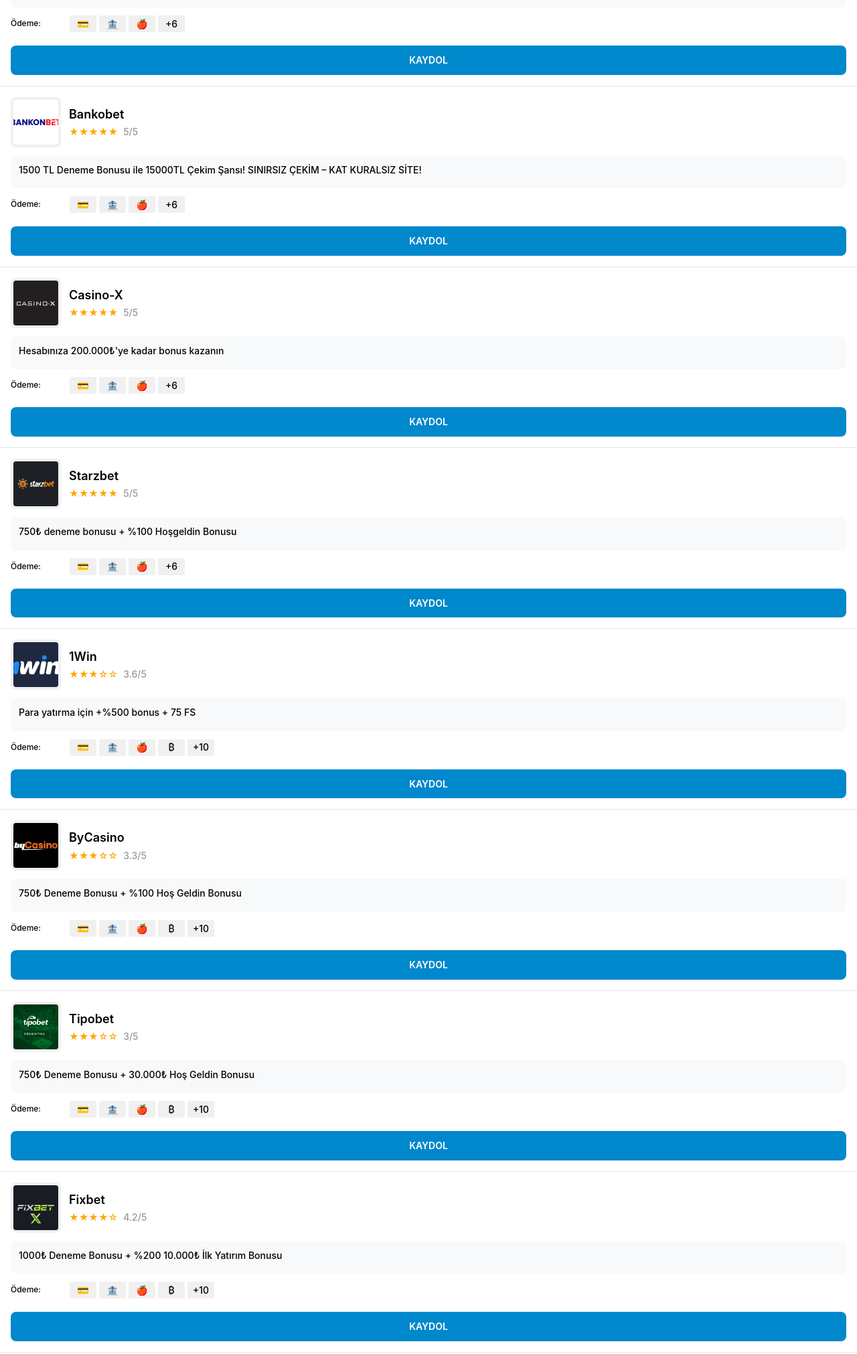
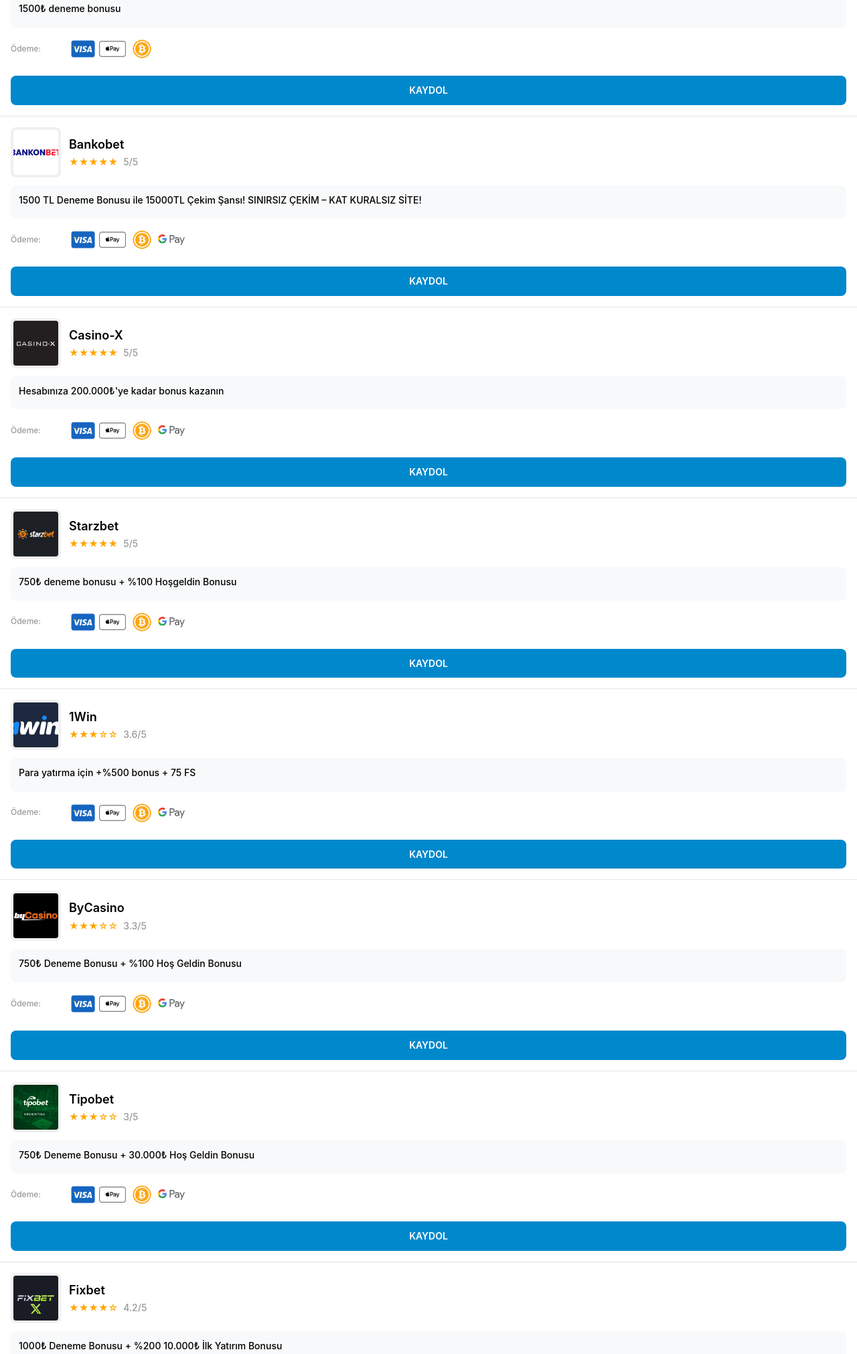
Before and after one commit to kl4yness/bonuslar, a plain HTML site: page index.html in a window 1280 px wide. Shown: the part 743-2765 px from the top of the page at 67% size. Drawn offline with Linux system fonts and the light colour scheme.

Commit message:
Add files via upload

```diff
--- a/index.html
+++ b/index.html
@@ -124,7 +124,7 @@
 
       .payment-label {
         font-size: 12px;
-        color: var(--tg-theme-hint-color, #000);
+        color: var(--tg-theme-hint-color, #999999);
         min-width: 80px;
       }
 
@@ -132,18 +132,22 @@
         display: flex;
         gap: 4px;
         flex-wrap: wrap;
-        color: #000;
       }
 
       .payment-icon {
         width: 40px;
-        height: 25px;
-        background: #f0f0f0;
+        height: 40px;
         border-radius: 2px;
         font-size: 14px;
         display: flex;
         align-items: center;
         justify-content: center;
+        object-fit: cover;
+      }
+
+      .payment-icon img {
+        width: 100%;
+        height: 100%;
       }
 
       .action-buttons {
@@ -231,9 +235,10 @@
         <div class="payment-methods">
           <span class="payment-label">Ödeme:</span>
           <div class="payment-icons">
-            <div class="payment-icon">💳</div>
-            <div class="payment-icon">🏦</div>
-            <div class="payment-icon">📱</div>
+                        <div class="payment-icon"><img src="img/visa.png" alt=""></div>
+            <div class="payment-icon"><img src="img/apple-pay-icon.webp" alt=""></div>
+            <div class="payment-icon"><img src="img/googleplay.svg" alt=""></div>
+
           </div>
         </div>
         <div class="action-buttons">
@@ -266,10 +271,11 @@
         <div class="payment-methods">
           <span class="payment-label">Ödeme:</span>
           <div class="payment-icons">
-            <div class="payment-icon">💳</div>
-            <div class="payment-icon">🍎</div>
-            <div class="payment-icon">₿</div>
-            <div class="payment-icon">+15</div>
+                        <div class="payment-icon"><img src="img/visa.png" alt=""></div>
+            <div class="payment-icon"><img src="img/apple-pay-icon.webp" alt=""></div>
+            <div class="payment-icon"><img src="img/bitcoin.png" alt=""></div>
+            <div class="payment-icon"><img src="img/googleplay.svg" alt=""></div>
+
           </div>
         </div>
         <div class="action-buttons">
@@ -299,10 +305,10 @@
         <div class="payment-methods">
           <span class="payment-label">Ödeme:</span>
           <div class="payment-icons">
-            <div class="payment-icon">💳</div>
-            <div class="payment-icon">🏦</div>
-            <div class="payment-icon">🍎</div>
-            <div class="payment-icon">+6</div>
+                        <div class="payment-icon"><img src="img/visa.png" alt=""></div>
+            <div class="payment-icon"><img src="img/apple-pay-icon.webp" alt=""></div>
+            <div class="payment-icon"><img src="img/bitcoin.png" alt=""></div>
+
           </div>
         </div>
         <div class="action-buttons">
@@ -335,10 +341,11 @@
         <div class="payment-methods">
           <span class="payment-label">Ödeme:</span>
           <div class="payment-icons">
-            <div class="payment-icon">💳</div>
-            <div class="payment-icon">🏦</div>
-            <div class="payment-icon">🍎</div>
-            <div class="payment-icon">+6</div>
+                        <div class="payment-icon"><img src="img/visa.png" alt=""></div>
+            <div class="payment-icon"><img src="img/apple-pay-icon.webp" alt=""></div>
+            <div class="payment-icon"><img src="img/bitcoin.png" alt=""></div>
+            <div class="payment-icon"><img src="img/googleplay.svg" alt=""></div>
+
           </div>
         </div>
         <div class="action-buttons">
@@ -370,10 +377,11 @@
         <div class="payment-methods">
           <span class="payment-label">Ödeme:</span>
           <div class="payment-icons">
-            <div class="payment-icon">💳</div>
-            <div class="payment-icon">🏦</div>
-            <div class="payment-icon">🍎</div>
-            <div class="payment-icon">+6</div>
+                        <div class="payment-icon"><img src="img/visa.png" alt=""></div>
+            <div class="payment-icon"><img src="img/apple-pay-icon.webp" alt=""></div>
+            <div class="payment-icon"><img src="img/bitcoin.png" alt=""></div>
+            <div class="payment-icon"><img src="img/googleplay.svg" alt=""></div>
+
           </div>
         </div>
         <div class="action-buttons">
@@ -405,10 +413,10 @@
         <div class="payment-methods">
           <span class="payment-label">Ödeme:</span>
           <div class="payment-icons">
-            <div class="payment-icon">💳</div>
-            <div class="payment-icon">🏦</div>
-            <div class="payment-icon">🍎</div>
-            <div class="payment-icon">+6</div>
+            <div class="payment-icon"><img src="img/visa.png" alt=""></div>
+            <div class="payment-icon"><img src="img/apple-pay-icon.webp" alt=""></div>
+            <div class="payment-icon"><img src="img/bitcoin.png" alt=""></div>
+            <div class="payment-icon"><img src="img/googleplay.svg" alt=""></div>
           </div>
         </div>
         <div class="action-buttons">
@@ -438,11 +446,11 @@
         <div class="payment-methods">
           <span class="payment-label">Ödeme:</span>
           <div class="payment-icons">
-            <div class="payment-icon">💳</div>
-            <div class="payment-icon">🏦</div>
-            <div class="payment-icon">🍎</div>
-            <div class="payment-icon">₿</div>
-            <div class="payment-icon">+10</div>
+                        <div class="payment-icon"><img src="img/visa.png" alt=""></div>
+            <div class="payment-icon"><img src="img/apple-pay-icon.webp" alt=""></div>
+            <div class="payment-icon"><img src="img/bitcoin.png" alt=""></div>
+            <div class="payment-icon"><img src="img/googleplay.svg" alt=""></div>
+
           </div>
         </div>
         <div class="action-buttons">
@@ -470,11 +478,11 @@
         <div class="payment-methods">
           <span class="payment-label">Ödeme:</span>
           <div class="payment-icons">
-            <div class="payment-icon">💳</div>
-            <div class="payment-icon">🏦</div>
-            <div class="payment-icon">🍎</div>
-            <div class="payment-icon">₿</div>
-            <div class="payment-icon">+10</div>
+                        <div class="payment-icon"><img src="img/visa.png" alt=""></div>
+            <div class="payment-icon"><img src="img/apple-pay-icon.webp" alt=""></div>
+            <div class="payment-icon"><img src="img/bitcoin.png" alt=""></div>
+            <div class="payment-icon"><img src="img/googleplay.svg" alt=""></div>
+
           </div>
         </div>
         <div class="action-buttons">
@@ -503,11 +511,11 @@
         <div class="payment-methods">
           <span class="payment-label">Ödeme:</span>
           <div class="payment-icons">
-            <div class="payment-icon">💳</div>
-            <div class="payment-icon">🏦</div>
-            <div class="payment-icon">🍎</div>
-            <div class="payment-icon">₿</div>
-            <div class="payment-icon">+10</div>
+                        <div class="payment-icon"><img src="img/visa.png" alt=""></div>
+            <div class="payment-icon"><img src="img/apple-pay-icon.webp" alt=""></div>
+            <div class="payment-icon"><img src="img/bitcoin.png" alt=""></div>
+            <div class="payment-icon"><img src="img/googleplay.svg" alt=""></div>
+
           </div>
         </div>
         <div class="action-buttons">
@@ -536,11 +544,10 @@
         <div class="payment-methods">
           <span class="payment-label">Ödeme:</span>
           <div class="payment-icons">
-            <div class="payment-icon">💳</div>
-            <div class="payment-icon">🏦</div>
-            <div class="payment-icon">🍎</div>
-            <div class="payment-icon">₿</div>
-            <div class="payment-icon">+10</div>
+                        <div class="payment-icon"><img src="img/visa.png" alt=""></div>
+            <div class="payment-icon"><img src="img/apple-pay-icon.webp" alt=""></div>
+            <div class="payment-icon"><img src="img/bitcoin.png" alt=""></div>
+
           </div>
         </div>
         <div class="action-buttons">
@@ -569,11 +576,11 @@
         <div class="payment-methods">
           <span class="payment-label">Ödeme:</span>
           <div class="payment-icons">
-            <div class="payment-icon">💳</div>
-            <div class="payment-icon">🏦</div>
-            <div class="payment-icon">🍎</div>
-            <div class="payment-icon">₿</div>
-            <div class="payment-icon">+10</div>
+                        <div class="payment-icon"><img src="img/visa.png" alt=""></div>
+            <div class="payment-icon"><img src="img/apple-pay-icon.webp" alt=""></div>
+            <div class="payment-icon"><img src="img/bitcoin.png" alt=""></div>
+            <div class="payment-icon"><img src="img/googleplay.svg" alt=""></div>
+
           </div>
         </div>
         <div class="action-buttons">
@@ -602,11 +609,10 @@
         <div class="payment-methods">
           <span class="payment-label">Ödeme:</span>
           <div class="payment-icons">
-            <div class="payment-icon">💳</div>
-            <div class="payment-icon">🏦</div>
-            <div class="payment-icon">🍎</div>
-            <div class="payment-icon">₿</div>
-            <div class="payment-icon">+10</div>
+                        <div class="payment-icon"><img src="img/visa.png" alt=""></div>
+            <div class="payment-icon"><img src="img/apple-pay-icon.webp" alt=""></div>
+            <div class="payment-icon"><img src="img/googleplay.svg" alt=""></div>
+
           </div>
         </div>
         <div class="action-buttons">
@@ -635,11 +641,10 @@
         <div class="payment-methods">
           <span class="payment-label">Ödeme:</span>
           <div class="payment-icons">
-            <div class="payment-icon">💳</div>
-            <div class="payment-icon">🏦</div>
-            <div class="payment-icon">🍎</div>
-            <div class="payment-icon">₿</div>
-            <div class="payment-icon">+10</div>
+                        <div class="payment-icon"><img src="img/visa.png" alt=""></div>
+            <div class="payment-icon"><img src="img/apple-pay-icon.webp" alt=""></div>
+            <div class="payment-icon"><img src="img/googleplay.svg" alt=""></div>
+
           </div>
         </div>
         <div class="action-buttons">
@@ -668,11 +673,10 @@
         <div class="payment-methods">
           <span class="payment-label">Ödeme:</span>
           <div class="payment-icons">
-            <div class="payment-icon">💳</div>
-            <div class="payment-icon">🏦</div>
-            <div class="payment-icon">🍎</div>
-            <div class="payment-icon">₿</div>
-            <div class="payment-icon">+10</div>
+                        <div class="payment-icon"><img src="img/visa.png" alt=""></div>
+            <div class="payment-icon"><img src="img/apple-pay-icon.webp" alt=""></div>
+            <div class="payment-icon"><img src="img/googleplay.svg" alt=""></div>
+
           </div>
         </div>
         <div class="action-buttons">
@@ -701,11 +705,10 @@
         <div class="payment-methods">
           <span class="payment-label">Ödeme:</span>
           <div class="payment-icons">
-            <div class="payment-icon">💳</div>
-            <div class="payment-icon">🏦</div>
-            <div class="payment-icon">🍎</div>
-            <div class="payment-icon">₿</div>
-            <div class="payment-icon">+10</div>
+                        <div class="payment-icon"><img src="img/visa.png" alt=""></div>
+            <div class="payment-icon"><img src="img/apple-pay-icon.webp" alt=""></div>
+            <div class="payment-icon"><img src="img/googleplay.svg" alt=""></div>
+
           </div>
         </div>
         <div class="action-buttons">
@@ -734,11 +737,10 @@
         <div class="payment-methods">
           <span class="payment-label">Ödeme:</span>
           <div class="payment-icons">
-            <div class="payment-icon">💳</div>
-            <div class="payment-icon">🏦</div>
-            <div class="payment-icon">🍎</div>
-            <div class="payment-icon">₿</div>
-            <div class="payment-icon">+10</div>
+                        <div class="payment-icon"><img src="img/visa.png" alt=""></div>
+            <div class="payment-icon"><img src="img/apple-pay-icon.webp" alt=""></div>
+            <div class="payment-icon"><img src="img/googleplay.svg" alt=""></div>
+
           </div>
         </div>
         <div class="action-buttons">
@@ -767,11 +769,9 @@
         <div class="payment-methods">
           <span class="payment-label">Ödeme:</span>
           <div class="payment-icons">
-            <div class="payment-icon">💳</div>
-            <div class="payment-icon">🏦</div>
-            <div class="payment-icon">🍎</div>
-            <div class="payment-icon">₿</div>
-            <div class="payment-icon">+10</div>
+                        <div class="payment-icon"><img src="img/visa.png" alt=""></div>
+            <div class="payment-icon"><img src="img/apple-pay-icon.webp" alt=""></div>
+
           </div>
         </div>
         <div class="action-buttons">
@@ -800,11 +800,10 @@
         <div class="payment-methods">
           <span class="payment-label">Ödeme:</span>
           <div class="payment-icons">
-            <div class="payment-icon">💳</div>
-            <div class="payment-icon">🏦</div>
-            <div class="payment-icon">🍎</div>
-            <div class="payment-icon">₿</div>
-            <div class="payment-icon">+10</div>
+                        <div class="payment-icon"><img src="img/visa.png" alt=""></div>
+            <div class="payment-icon"><img src="img/apple-pay-icon.webp" alt=""></div>
+            <div class="payment-icon"><img src="img/googleplay.svg" alt=""></div>
+
           </div>
         </div>
         <div class="action-buttons">
@@ -833,11 +832,10 @@
         <div class="payment-methods">
           <span class="payment-label">Ödeme:</span>
           <div class="payment-icons">
-            <div class="payment-icon">💳</div>
-            <div class="payment-icon">🏦</div>
-            <div class="payment-icon">🍎</div>
-            <div class="payment-icon">₿</div>
-            <div class="payment-icon">+10</div>
+                        <div class="payment-icon"><img src="img/visa.png" alt=""></div>
+            <div class="payment-icon"><img src="img/apple-pay-icon.webp" alt=""></div>
+            <div class="payment-icon"><img src="img/googleplay.svg" alt=""></div>
+
           </div>
         </div>
         <div class="action-buttons">
@@ -866,11 +864,11 @@
         <div class="payment-methods">
           <span class="payment-label">Ödeme:</span>
           <div class="payment-icons">
-            <div class="payment-icon">💳</div>
-            <div class="payment-icon">🏦</div>
-            <div class="payment-icon">🍎</div>
-            <div class="payment-icon">₿</div>
-            <div class="payment-icon">+10</div>
+                        <div class="payment-icon"><img src="img/visa.png" alt=""></div>
+            <div class="payment-icon"><img src="img/apple-pay-icon.webp" alt=""></div>
+            <div class="payment-icon"><img src="img/bitcoin.png" alt=""></div>
+            <div class="payment-icon"><img src="img/googleplay.svg" alt=""></div>
+
           </div>
         </div>
         <div class="action-buttons">
```
Also changed, not shown: img/apple-pay-icon.webp (added), img/bitcoin.png (added), img/googleplay.svg (added), img/visa.png (added).
